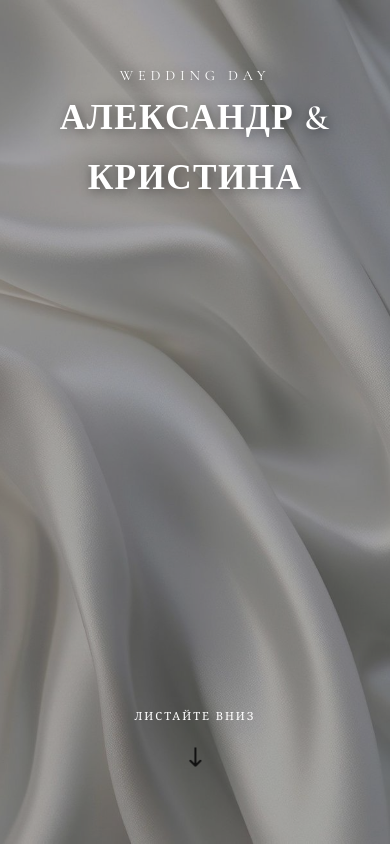
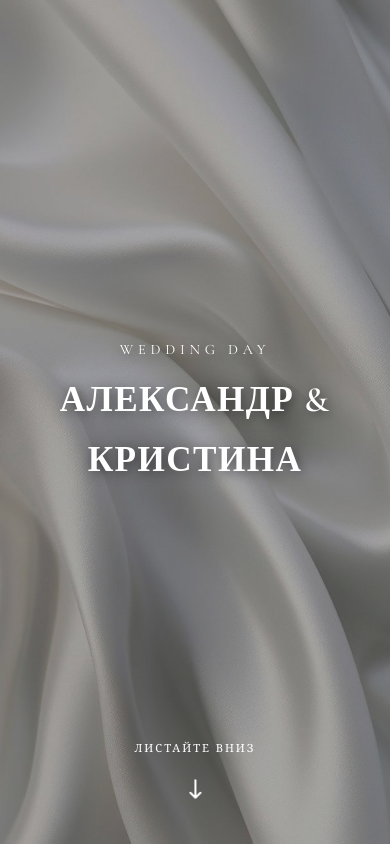
Before and after one commit to wedding-love/aleksandr-kristina, a plain HTML site: page index.html in a window 390 px wide. Shown: the top 846 px of the page. Drawn offline with nearby package versions, Linux system fonts and the light colour scheme.

Commit message:
Update index.html

```diff
--- a/index.html
+++ b/index.html
@@ -1,4 +1,3 @@
-
 <!DOCTYPE html>
 <html lang="ru">
 <head>
@@ -28,12 +27,12 @@
             width: 100%;
         }
 
-        /* Hero */
+        /* Hero — вертикальное центрирование */
         .hero {
             min-height: 100vh;
             display: flex;
             flex-direction: column;
-            justify-content: flex-start;
+            justify-content: center;   /* центрируем по вертикали */
             align-items: center;
             text-align: center;
             position: relative;
@@ -42,7 +41,7 @@
             background-size: cover;
             background-position: center;
             background-repeat: no-repeat;
-            padding-top: 80px;
+            /* padding-top удалён — центрирование без смещения */
         }
 
         .hero::before {
@@ -78,18 +77,18 @@
             font-weight: 400;
             letter-spacing: 0.3rem;
             text-transform: uppercase;
-            margin-top: 0.25rem;
+            margin-bottom: 0.5rem;
         }
 
         @media (max-width: 768px) {
-            .hero { padding-top: 60px; }
             .names { font-size: 2.2rem; padding: 0 20px; }
             .hero-sub { font-size: 0.9rem; }
         }
 
+        /* Стрелка внизу — белая */
         .scroll-down {
             position: absolute;
-            bottom: 5rem;   /* подняли стрелку выше */
+            bottom: 3rem;   /* комфортный отступ от низа */
             left: 50%;
             transform: translateX(-50%);
             cursor: pointer;
@@ -111,6 +110,7 @@
         .arrow-icon {
             width: 30px;
             height: 30px;
+            color: #ffffff;      /* явно белый цвет для currentColor */
             stroke: #ffffff;
             stroke-width: 1.6;
             fill: none;
@@ -649,10 +649,9 @@
             display: flex;
             justify-content: center;
             gap: 1.5rem;
-            flex-wrap: wrap;      /* по умолчанию перенос */
+            flex-wrap: wrap;
             margin-bottom: 1.8rem;
         }
-        /* на экранах шире 800px — строго в одну строку */
         @media (min-width: 800px) {
             .couple-buttons {
                 flex-wrap: nowrap;
@@ -671,7 +670,7 @@
             transition: all 0.3s;
             background: #ffffff;
             border-radius: 28px;
-            flex: 1;            /* чтобы равномерно растягивались */
+            flex: 1;
         }
         .contact-btn:hover {
             border-color: #111111;
@@ -906,7 +905,7 @@
     </div>
 </section>
 
-<!-- Контакты: блоки в одну строку на широких экранах -->
+<!-- Контакты -->
 <section class="contacts-block fade-up">
     <div class="contacts-container">
         <h2 class="contacts-title">КОНТАКТЫ</h2>
```
